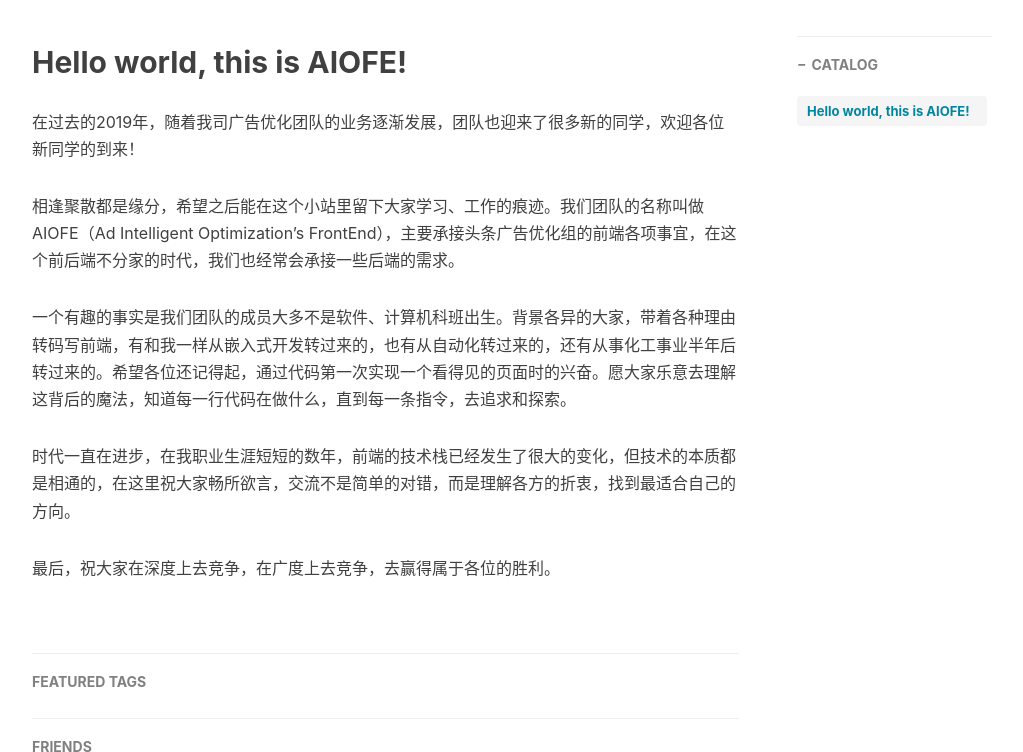
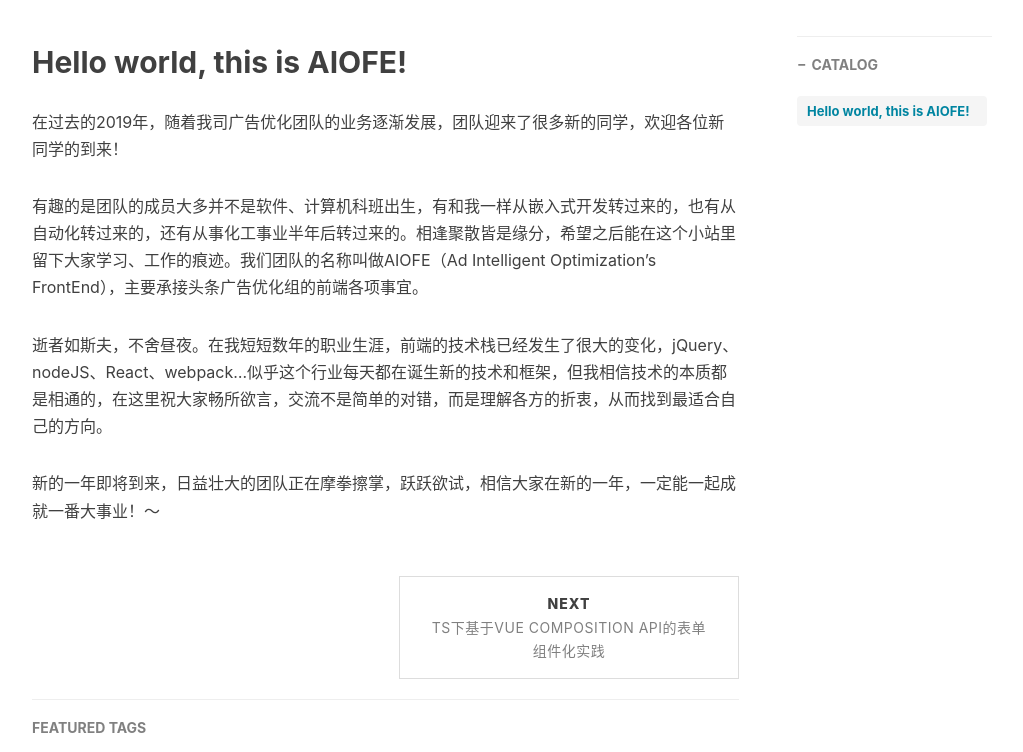
Before and after one commit to aiofe/aiofe.github.io, a Jekyll site: the page built from _posts/2020-01-03-Hello-world-this-is-AIOFE.md, in a window 1280 px wide and 900 px high, scrolled down 379 px, cut to the strip 148-900 px from the top of the window. Shown: the whole strip, without its empty margins (233-1256 px from the left). Built offline with Jekyll 4.4.1, drawn with Linux system fonts in a browser that asks for light colours; nearby versions of some CDN libraries; comment, search, counter and statistics services are not loaded.

```diff
--- a/_posts/2020-01-03-Hello-world-this-is-AIOFE.md
+++ b/_posts/2020-01-03-Hello-world-this-is-AIOFE.md
@@ -12,14 +12,10 @@ tags:
 ## Hello world, this is AIOFE!
 
 
-在过去的2019年，随着我司广告优化团队的业务逐渐发展，团队也迎来了很多新的同学，欢迎各位新同学的到来！
+在过去的2019年，随着我司广告优化团队的业务逐渐发展，团队迎来了很多新的同学，欢迎各位新同学的到来！
 
-相逢聚散都是缘分，希望之后能在这个小站里留下大家学习、工作的痕迹。我们团队的名称叫做AIOFE（Ad Intelligent Optimization's FrontEnd），主要承接头条广告优化组的前端各项事宜，在这个前后端不分家的时代，我们也经常会承接一些后端的需求。
+有趣的是团队的成员大多并不是软件、计算机科班出生，有和我一样从嵌入式开发转过来的，也有从自动化转过来的，还有从事化工事业半年后转过来的。相逢聚散皆是缘分，希望之后能在这个小站里留下大家学习、工作的痕迹。我们团队的名称叫做AIOFE（Ad Intelligent Optimization's FrontEnd），主要承接头条广告优化组的前端各项事宜。
 
-一个有趣的事实是我们团队的成员大多不是软件、计算机科班出生。背景各异的大家，带着各种理由转码写前端，有和我一样从嵌入式开发转过来的，也有从自动化转过来的，还有从事化工事业半年后转过来的。希望各位还记得起，通过代码第一次实现一个看得见的页面时的兴奋。愿大家乐意去理解这背后的魔法，知道每一行代码在做什么，直到每一条指令，去追求和探索。
+逝者如斯夫，不舍昼夜。在我短短数年的职业生涯，前端的技术栈已经发生了很大的变化，jQuery、nodeJS、React、webpack...似乎这个行业每天都在诞生新的技术和框架，但我相信技术的本质都是相通的，在这里祝大家畅所欲言，交流不是简单的对错，而是理解各方的折衷，从而找到最适合自己的方向。
 
-时代一直在进步，在我职业生涯短短的数年，前端的技术栈已经发生了很大的变化，但技术的本质都是相通的，在这里祝大家畅所欲言，交流不是简单的对错，而是理解各方的折衷，找到最适合自己的方向。
-
-
-
-最后，祝大家在深度上去竞争，在广度上去竞争，去赢得属于各位的胜利。
+新的一年即将到来，日益壮大的团队正在摩拳擦掌，跃跃欲试，相信大家在新的一年，一定能一起成就一番大事业！～
```
Also changed, not shown: about.html (+6 -1 lines), _posts/2020-01-18-表单组件化实践.md (renamed from _posts/表单组件化实践.md), img/selfie-wanglong.jpeg (added), 9 other files.
